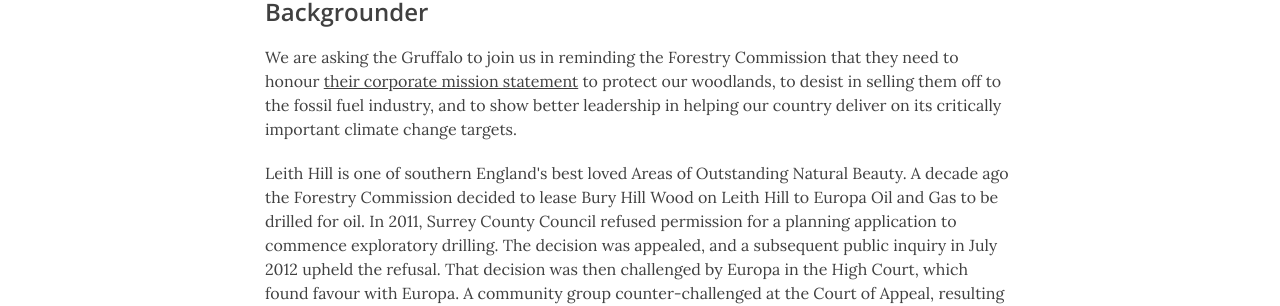
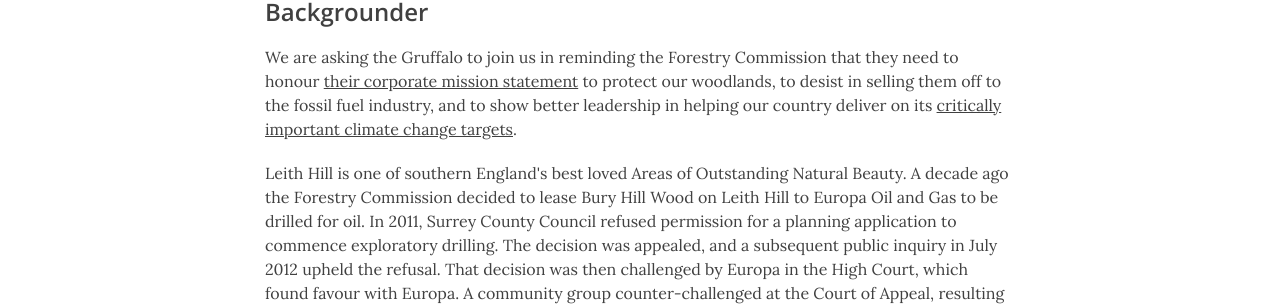
Before and after one commit to voiceforleithhill/leithhillblues.co.uk, a Jekyll site: the page built from media-kit.html, in a window 1280 px wide. Shown: the part 179-485 px from the top of the page. Built offline with Jekyll 4.4.1, drawn with Linux system fonts in a browser that asks for light colours; nearby versions of some CDN libraries; some of the changed lines change nothing that is shown.

Commit message:
Content updates

```diff
--- a/media-kit.html
+++ b/media-kit.html
@@ -5,7 +5,7 @@
 
 <h3>Backgrounder</h3>
 
-<p>We are asking the Gruffalo to join us in reminding the Forestry Commission that they need to honour <a href="https://www.forestry.gov.uk/forestry/infd-6val65" target="_blank">their corporate mission statement</a> to protect our woodlands, to desist in selling them off to the fossil fuel industry, and to show better leadership in helping our country deliver on its critically important climate change targets.</p>
+<p>We are asking the Gruffalo to join us in reminding the Forestry Commission that they need to honour <a href="https://www.forestry.gov.uk/forestry/infd-6val65" target="_blank">their corporate mission statement</a> to protect our woodlands, to desist in selling them off to the fossil fuel industry, and to show better leadership in helping our country deliver on its <a href="https://www.gov.uk/government/publications/uk-climate-change-risk-assessment-2017" target="_blank">critically important climate change targets</a>.</p>
 
 <p>Leith Hill is one of southern England's best loved Areas of Outstanding Natural Beauty. A decade ago the Forestry Commission decided to lease Bury Hill Wood on Leith Hill to Europa Oil and Gas to be drilled for oil. In 2011, Surrey County Council refused permission for a planning application to commence exploratory drilling. The decision was appealed, and a subsequent public inquiry in July 2012 upheld the refusal. That decision was then challenged by Europa in the High Court, which found favour with Europa. A community group counter-challenged at the Court of Appeal, resulting in a second public inquiry. This unfortunately coincided with a change in the planning regulations, and as a result the government planning inspectorate decided to grant permission providing that Europa could fulfill 23 planning conditions. They are now in the process of attempting to discharge those conditions.</p>
 
```
